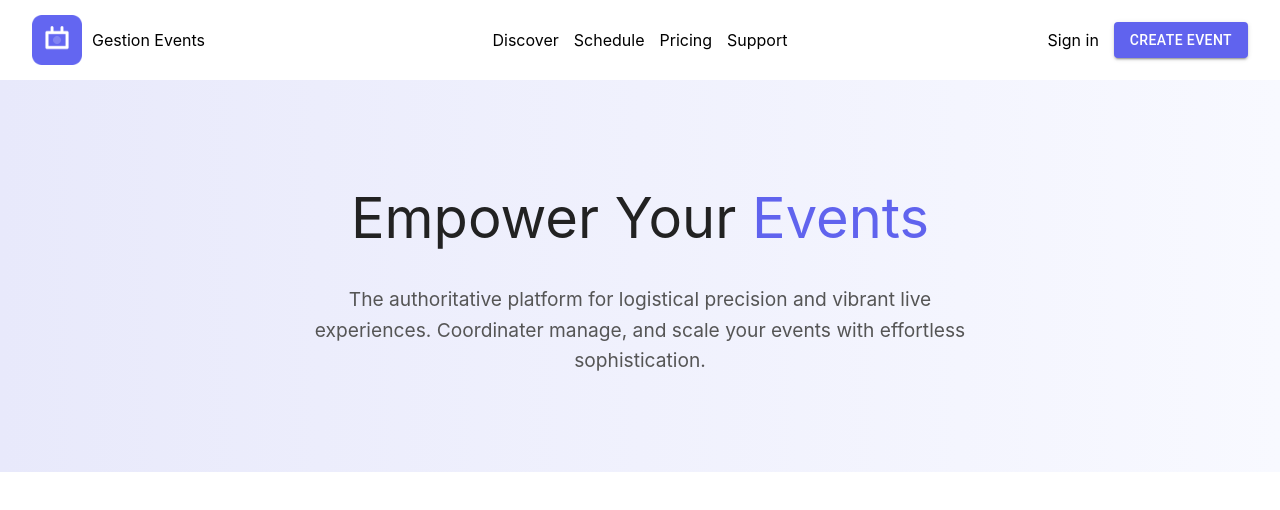
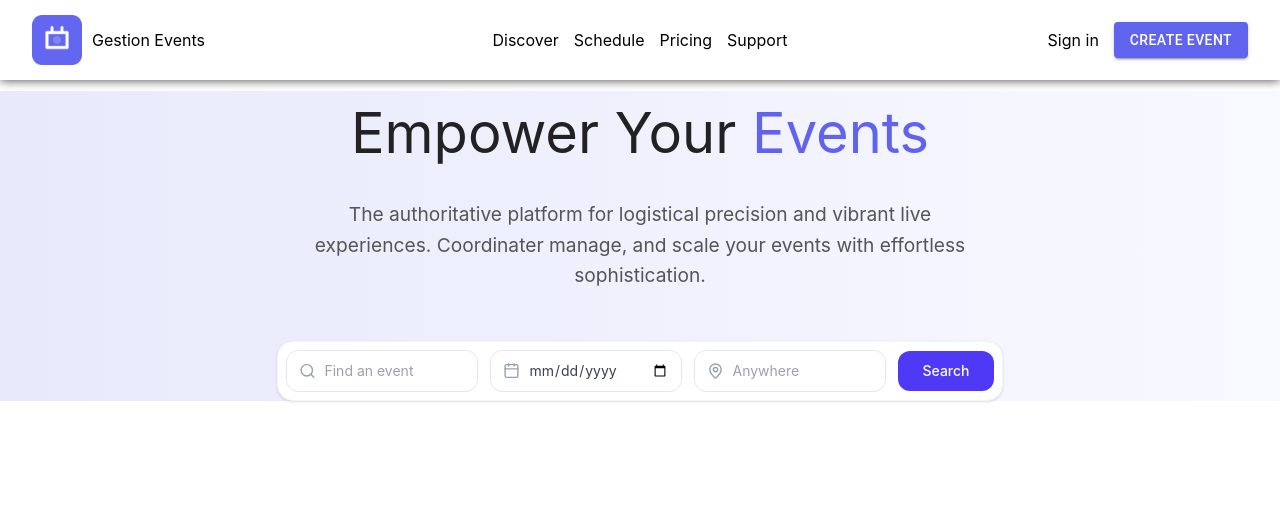
Before and after one commit to doudaoud/gestion-events, a React (Vite) app in the folder client/: page /home in a window 1280 px wide. Shown: the top 510 px of the page. Built offline with nearby package versions, Linux system fonts and the light colour scheme.

Commit message:
feat: add SearchBar component to Home page; update styles and layout for improved header presentation

```diff
--- a/client/package.json
+++ b/client/package.json
@@ -14,6 +14,7 @@
     "@emotion/styled": "^11.14.1",
     "@mui/material": "^9.0.1",
     "@tailwindcss/vite": "^4.2.2",
+    "lucide-react": "^1.16.0",
     "react": "^19.2.4",
     "react-dom": "^19.2.4",
     "react-router-dom": "^7.14.1",
--- /dev/null
+++ b/client/src/components/Searchbar.tsx
@@ -0,0 +1,48 @@
+
+import { Search, Calendar, MapPin } from 'lucide-react';
+
+const SearchBar = () => {
+  return (
+    // Conteneur principal avec ombre et bords arrondis
+    <div className="flex items-center bg-white p-2 rounded-2xl shadow-sm border border-gray-100 gap-3 w-fit mx-auto">
+
+      {/* 1. Champ Événement */}
+      <div className="flex items-center px-3 py-2.5 bg-white border border-gray-200 rounded-xl focus-within:border-indigo-500 focus-within:ring-1 focus-within:ring-indigo-500 transition-all w-48">
+        <Search className="w-5 h-5 text-gray-400 mr-2" />
+        <input
+          type="text"
+          placeholder="Find an event"
+          className="bg-transparent outline-none w-full text-sm text-gray-700 placeholder-gray-400"
+        />
+      </div>
+
+      {/* 2. Champ Date */}
+      <div className="flex items-center px-3 py-2.5 bg-white border border-gray-200 rounded-xl focus-within:border-indigo-500 focus-within:ring-1 focus-within:ring-indigo-500 transition-all w-48">
+        <Calendar className="w-5 h-5 text-gray-400 mr-2" />
+        <input
+          type="date"
+          placeholder="Select date"
+          className="bg-transparent outline-none w-full text-sm text-gray-700 placeholder-gray-400"
+        />
+      </div>
+
+      {/* 3. Champ Localisation */}
+      <div className="flex items-center px-3 py-2.5 bg-white border border-gray-200 rounded-xl focus-within:border-indigo-500 focus-within:ring-1 focus-within:ring-indigo-500 transition-all w-48">
+        <MapPin className="w-5 h-5 text-gray-400 mr-2" />
+        <input
+          type="text"
+          placeholder="Anywhere"
+          className="bg-transparent outline-none w-full text-sm text-gray-700 placeholder-gray-400"
+        />
+      </div>
+
+      {/* 4. Bouton de recherche */}
+      <button className="bg-indigo-600 hover:bg-indigo-700 text-white font-medium py-2.5 px-6 rounded-xl transition-colors text-sm">
+        Search
+      </button>
+
+    </div>
+  );
+};
+
+export default SearchBar;
--- a/client/src/pages/Home.tsx
+++ b/client/src/pages/Home.tsx
@@ -5,6 +5,7 @@ import { Link } from "react-router-dom";
 import Button from "@mui/material/Button";
 import theme from "../themes/theme";
 import "./styles/home.css";
+import SearchBar from "../components/Searchbar";
 
 export default function Home(): React.ReactNode {
   return (
@@ -48,6 +49,14 @@ export default function Home(): React.ReactNode {
             effortless sophistication.
           </p>
         </div>
+        <div style={{
+          marginTop:-50,
+          marginBottom:50
+        }}>
+          <SearchBar/>
+
+        </div>
+
       </header>
       {/* header de la page home */}
     </React.Fragment>
--- a/client/src/pages/styles/home.css
+++ b/client/src/pages/styles/home.css
@@ -77,8 +77,9 @@ header {
 }
 
 header .titles {
+  margin-top: 11px;
   text-align: center;
-  padding: 6rem 2rem; /* Ajoute de l'espace en haut et en bas du header */
+  padding-bottom: 100px;
 }
 
 header .titles h1 {
```
Also changed, not shown: 1 other file (tests, documents, lock files or other folders).
